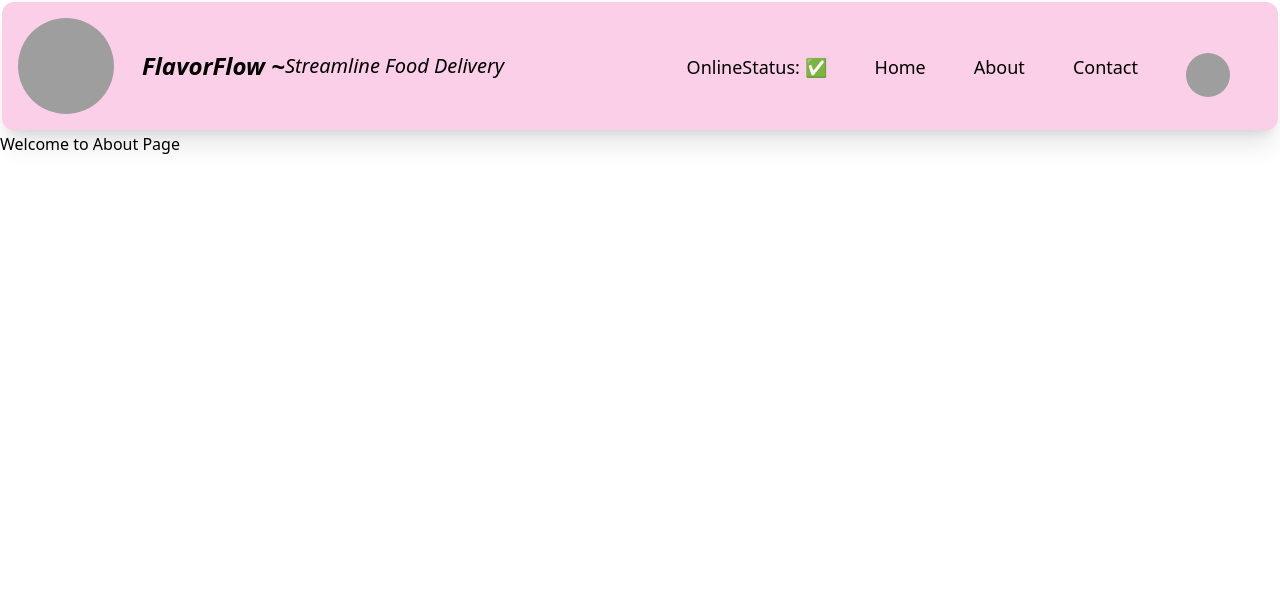
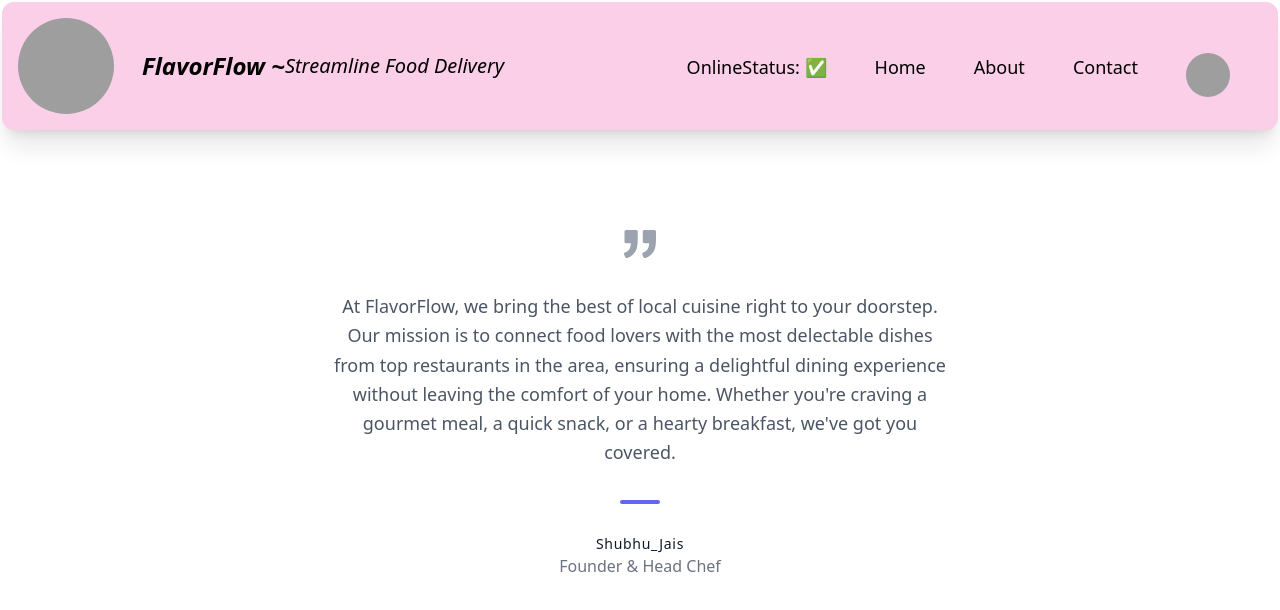
Before and after one commit to shubhujais15/FlavorFlow, a React (Vite) app: page /about in a window 1280 px wide. Shown: the top 610 px of the page. Built offline with nearby package versions, Linux system fonts and the light colour scheme; grey boxes are pictures that could not be loaded.

Commit message:
Updated About section

```diff
--- a/src/components/About.js
+++ b/src/components/About.js
@@ -1,6 +1,25 @@
 const About = () => {
-return(
-    <h1>Welcome to About Page</h1>
-)
+    return (
+        <div>
+            <section className="text-gray-600 body-font">
+                <div className="container px-5 py-24 mx-auto">
+                    <div className="xl:w-1/2 lg:w-3/4 w-full mx-auto text-center">
+                        <svg xmlns="http://www.w3.org/2000/svg" fill="currentColor" className="inline-block w-8 h-8 text-gray-400 mb-8" viewBox="0 0 975.036 975.036">
+                            <path d="M925.036 57.197h-304c-27.6 0-50 22.4-50 50v304c0 27.601 22.4 50 50 50h145.5c-1.9 79.601-20.4 143.3-55.4 191.2-27.6 37.8-69.399 69.1-125.3 93.8-25.7 11.3-36.8 41.7-24.8 67.101l36 76c11.6 24.399 40.3 35.1 65.1 24.399 66.2-28.6 122.101-64.8 167.7-108.8 55.601-53.7 93.7-114.3 114.3-181.9 20.601-67.6 30.9-159.8 30.9-276.8v-239c0-27.599-22.401-50-50-50zM106.036 913.497c65.4-28.5 121-64.699 166.9-108.6 56.1-53.7 94.4-114.1 115-181.2 20.6-67.1 30.899-159.6 30.899-277.5v-239c0-27.6-22.399-50-50-50h-304c-27.6 0-50 22.4-50 50v304c0 27.601 22.4 50 50 50h145.5c-1.9 79.601-20.4 143.3-55.4 191.2-27.6 37.8-69.4 69.1-125.3 93.8-25.7 11.3-36.8 41.7-24.8 67.101l35.9 75.8c11.601 24.399 40.501 35.2 65.301 24.399z"></path>
+                        </svg>
+                        <p className="leading-relaxed text-lg">
+                            At FlavorFlow, we bring the best of local cuisine right to your doorstep. Our mission is to connect food lovers with the most delectable
+                             dishes from top restaurants in the area, ensuring a delightful dining experience without leaving the comfort of your home.
+                             Whether you're craving a gourmet meal, a quick snack, or a hearty breakfast, we've got you covered.
+                        </p>
+                        <span className="inline-block h-1 w-10 rounded bg-indigo-500 mt-8 mb-6"></span>
+                        <h2 className="text-gray-900 font-medium title-font tracking-wider text-sm">Shubhu_Jais</h2>
+                        <p className="text-gray-500">Founder & Head Chef</p>
+                    </div>
+                </div>
+            </section>
+        </div>
+    );
 }
+
 export default About;
```
